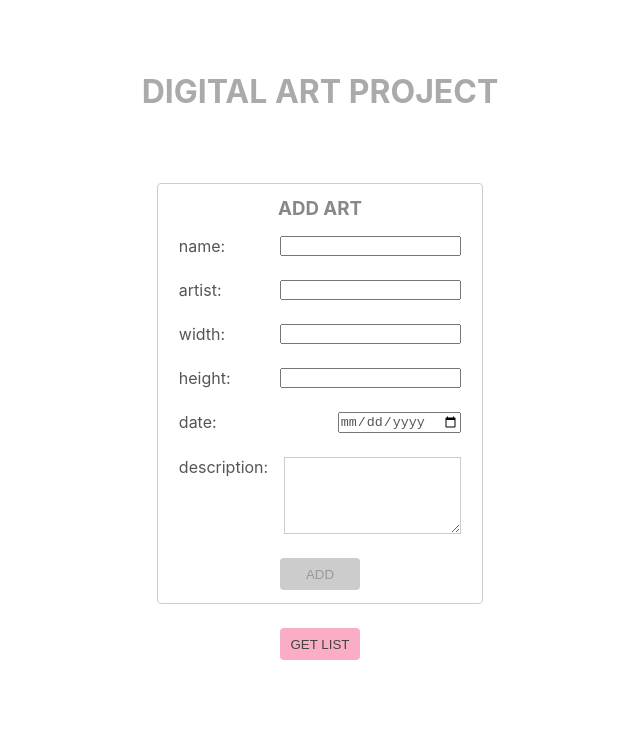
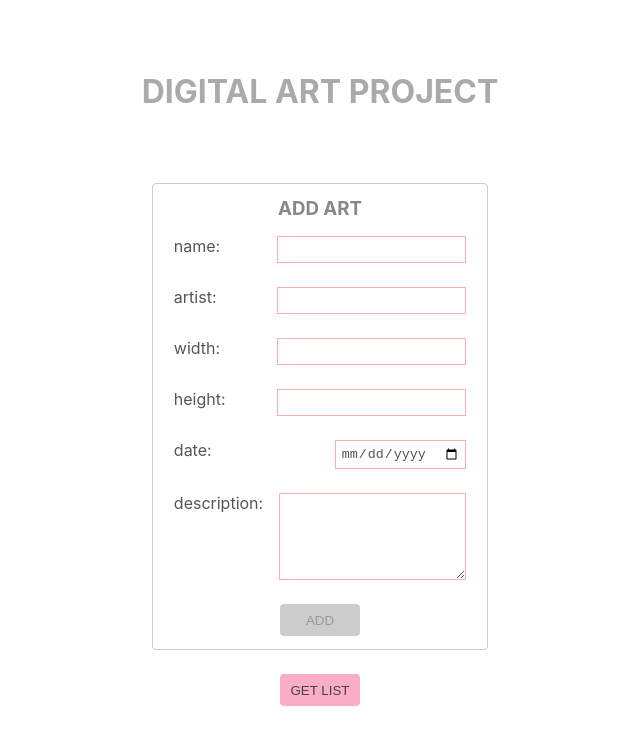
Before and after one commit to Luke-Mueller/nodeREST, a React (Create React App) app in the folder frontend/: page / in a window 1280 px wide. Shown: the top 744 px of the page, without its empty margins (320-960 px from the left). Built offline with nearby package versions, Linux system fonts and the light colour scheme; no server answers.

Commit message:
adds styles to postForm validation

```diff
--- a/frontend/src/components/PostForm/PostForm.js
+++ b/frontend/src/components/PostForm/PostForm.js
@@ -14,33 +14,60 @@ const PostForm = props => {
   const [width, setWidth] = useState('');
   const [height, setHeight] = useState('');
   const [date, setDate] = useState('');
+  const [nameIsValid, setNameIsValid] = useState(false);
+  const [artistIsValid, setArtistIsValid] = useState(false);
+  const [descriptionIsValid, setDescriptionIsValid] = useState(false);
+  const [widthIsValid, setWidthIsValid] = useState(false);
+  const [heightIsValid, setHeightIsValid] = useState(false);
+  const [dateIsValid, setDateIsValid] = useState(false);
   const [validated, setValidated] = useState(false);
 
   useEffect(() => {
     // FORM VALIDATION
-    let v1;
-    let v2;
     const re = /^([0-2]\d{3}-(0[1-9]|1[0-2])-(0[1-9]|[12]\d|3[01]))$/;
 
-    if (
-      name !== '' &&
-      artist !== '' &&
-      description !== '' &&
-      width !== '' &&
-      height !== ''
-    ) {
-      v1 = true;
+    if (name !== '') {
+      setNameIsValid(true);
     } else {
-      v1 = false;
+      setNameIsValid(false);
+    };
+    if (artist !== '') {
+      setArtistIsValid(true);
+    } else {
+      setArtistIsValid(false);
+    };
+    if (description !== '') {
+      setDescriptionIsValid(true);
+    } else {
+      setDescriptionIsValid(false);
+    };
+    if (width !== '') {
+      setWidthIsValid(true);
+    } else {
+      setWidthIsValid(false);
+    };
+    if (height !== '') {
+      setHeightIsValid(true);
+    } else {
+      setHeightIsValid(false);
+    };
+    if (re.test(date)) {
+      setDateIsValid(true);
+    } else {
+      setDateIsValid(false);
     };
 
-    if (re.test(date)) {
-      v2 = true;
-    } else {
-      v2 = false;
-    };
-
-    const result = (v1 === true && v2 === true);
+    let result = false;
+    if (
+      nameIsValid,
+      artistIsValid,
+      descriptionIsValid,
+      widthIsValid,
+      heightIsValid,
+      dateIsValid
+    ) {
+      result = true;
+    }
     setValidated(result);
   }, [name, artist, description, width, height, date]);
 
@@ -58,9 +85,9 @@ const PostForm = props => {
       .then(res => {
         if (res.status !== 201) {
           throw new Error('Error');
-        }
+        };
         props.setArtArr(prevArr => {
-          return prevArr.concat(res.data.artObj)
+          return prevArr.concat(res.data.artObj);
         });
         alert('Art added successfully');
       })
@@ -82,7 +109,7 @@ const PostForm = props => {
   let postBtn;
   validated ?
     postBtn = <button type="submit">ADD</button> :
-    postBtn = <button type="submit" disabled>ADD</button>
+    postBtn = <button type="submit" disabled>ADD</button>;
 
   return (
     <form className="Form" onSubmit={submitHandler}>
@@ -90,31 +117,37 @@ const PostForm = props => {
       <FormInput
         name="name"
         type="text"
+        validated={nameIsValid}
         value={name}
         onChange={e => setName(e.target.value)} />
       <FormInput
         name="artist"
         type="text"
         value={artist}
+        validated={artistIsValid}
         onChange={e => setArtist(e.target.value)} />
       <FormInput
         name="width"
         type="number"
+        validated={widthIsValid}
         value={width}
         onChange={e => setWidth(e.target.value)} />
       <FormInput
         name="height"
         type="number"
+        validated={heightIsValid}
         value={height}
         onChange={e => setHeight(e.target.value)} />
       <FormInput
         name="date"
         type="date"
+        validated={dateIsValid}
         value={date}
         onChange={e => setDate(e.target.value)} />
       <FormInput
         name="description"
         type="textarea"
+        validated={descriptionIsValid}
         value={description}
         rows="5"
         onChange={e => setDescription(e.target.value)} />
--- a/frontend/src/components/util/FormInput/FormInput.js
+++ b/frontend/src/components/util/FormInput/FormInput.js
@@ -4,19 +4,29 @@ import '../styles/forms.css';
 
 const Input = props => {
   let inputElement;
+  let style;
+
+  if (props.validated) {
+    style = { 'border-color': '#ccc' }
+  }
+
   if (props.type === 'textarea') {
     inputElement = (
       <textarea
+        className="Form__textarea"
+        style={style}
         {...props} />
     );
   } else {
     inputElement = (
       <input
+        className="Form__input"
+        style={style}
         {...props} />
     );
   }
 
-  return(
+  return (
     <div className="Form__div">
       <label htmlFor={props.name}>{props.name}:</label>
       {inputElement}
--- a/frontend/src/components/util/styles/forms.css
+++ b/frontend/src/components/util/styles/forms.css
@@ -14,6 +14,12 @@
   color: #888;
 }
 
-textarea {
-  border: 1px solid #ccc;
+.Form__textarea {
+  border-color: #faadad;
+  padding: 5px;
 }
+
+.Form__input {
+  border:1px solid #faadad;
+  padding: 5px;
+}
```
Also changed, not shown: 1 other file (tests, documents, lock files or other folders).
